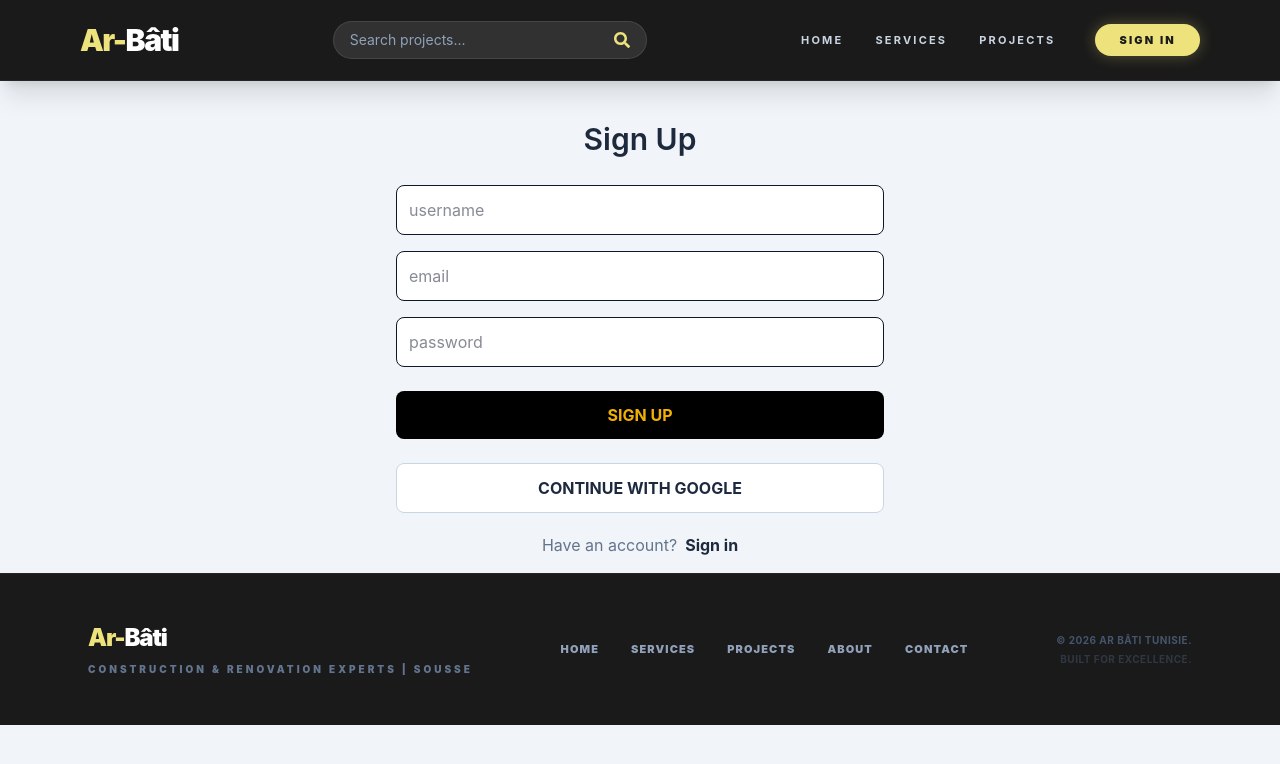
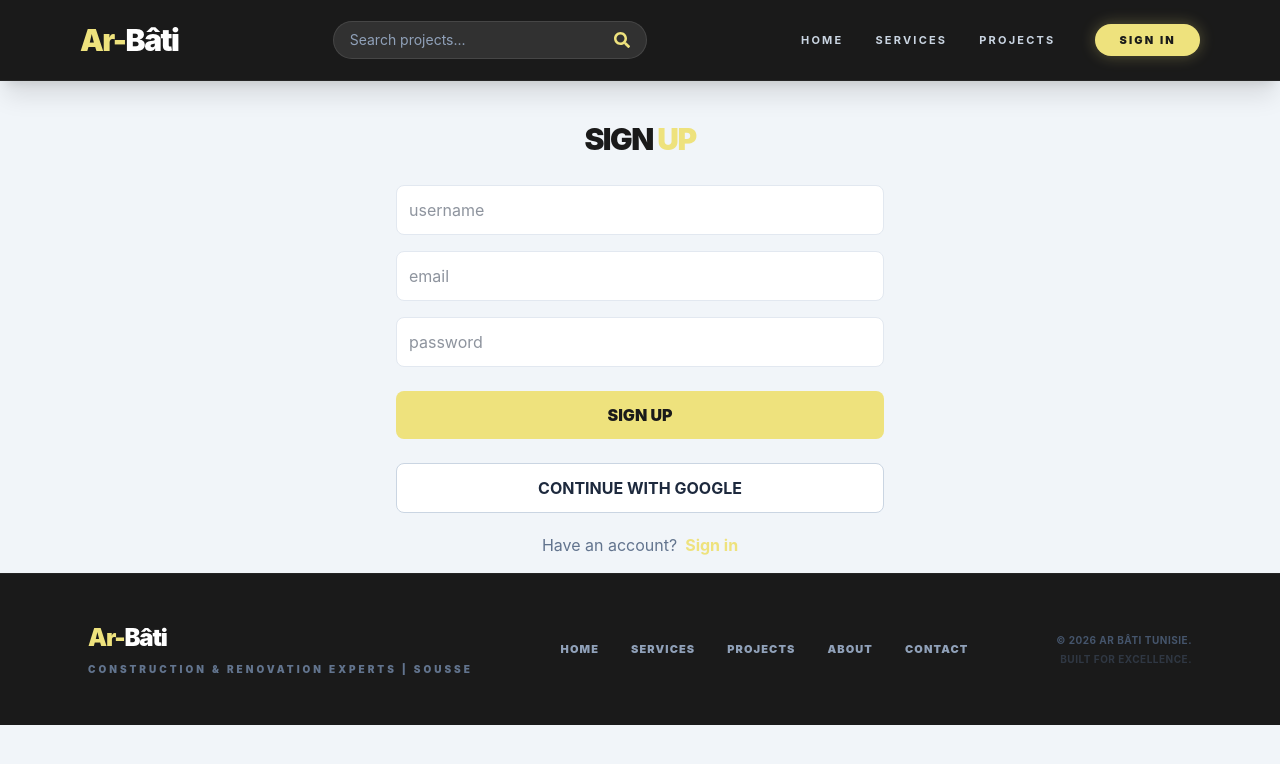
Before and after one commit to douaalahmar-sudo/AR-Bati, a React (Vite) app in the folder client/: page /sign-up in a window 1280 px wide. Shown: the top 764 px of the page. Built offline with nearby package versions, Linux system fonts and the light colour scheme; no server answers.

Commit message:
touchups on frontend

```diff
--- a/client/src/pages/AdminDashboard.jsx
+++ b/client/src/pages/AdminDashboard.jsx
@@ -1,43 +1,53 @@
 import React from 'react';
-import { FaProjectDiagram, FaEnvelope, FaPlusCircle, FaUsers } from 'react-icons/fa';
+import { FaProjectDiagram, FaEnvelope, FaPlusCircle } from 'react-icons/fa';
 import { Link } from 'react-router-dom';
 
 export default function AdminDashboard() {
   return (
     <div className='p-6 max-w-6xl mx-auto'>
-      <h1 className='text-3xl font-bold text-slate-800 mb-8'>Admin <span className='text-amber-500'>Control Center</span></h1>
+      {/* FIXED: 'Admin' changed from text-white to text-[#1a1a1a] for better contrast against light background */}
+      <h1 className='text-3xl font-black text-[#1a1a1a] mb-8 uppercase tracking-tighter'>
+        Admin <span className='text-[#eee27d]'>Control Center</span>
+      </h1>
 
       <div className='grid grid-cols-1 md:grid-cols-2 lg:grid-cols-3 gap-6'>
         {/* STAT CARD: Projects */}
-        <div className='bg-white p-6 rounded-xl shadow-md border-l-4 border-amber-400'>
+        {/* Unifying with Ar-Bâti Gold border [#eee27d] */}
+        <div className='bg-white p-6 rounded-xl shadow-md border-l-4 border-[#eee27d]'>
           <div className='flex items-center justify-between'>
             <div>
-              <p className='text-slate-500 text-sm uppercase font-bold'>Total Projects</p>
-              <h2 className='text-2xl font-bold'>12</h2>
+              <p className='text-slate-500 text-sm uppercase font-black tracking-widest'>Total Projects</p>
+              <h2 className='text-2xl font-bold text-slate-800'>12</h2>
             </div>
-            <FaProjectDiagram className='text-3xl text-slate-300' />
+            <FaProjectDiagram className='text-3xl text-slate-200' />
           </div>
-          <Link to='/manage-projects' className='text-amber-600 text-sm font-semibold mt-4 block hover:underline'>Manage Projects &rarr;</Link>
+          <Link to='/manage-projects' className='text-[#d6cc6a] text-sm font-bold mt-4 block hover:text-[#eee27d] transition-colors'>
+            Manage Projects &rarr;
+          </Link>
         </div>
 
         {/* STAT CARD: Messages */}
-        <div className='bg-white p-6 rounded-xl shadow-md border-l-4 border-blue-400'>
+        {/* Using standard dark grey border for sober contrast */}
+        <div className='bg-white p-6 rounded-xl shadow-md border-l-4 border-slate-800'>
           <div className='flex items-center justify-between'>
             <div>
-              <p className='text-slate-500 text-sm uppercase font-bold'>New Inquiries</p>
-              <h2 className='text-2xl font-bold'>5</h2>
+              <p className='text-slate-500 text-sm uppercase font-black tracking-widest'>New Inquiries</p>
+              <h2 className='text-2xl font-bold text-slate-800'>5</h2>
             </div>
-            <FaEnvelope className='text-3xl text-slate-300' />
+            <FaEnvelope className='text-3xl text-slate-200' />
           </div>
-          <Link to='/admin-messages' className='text-blue-600 text-sm font-semibold mt-4 block hover:underline'>View Messages &rarr;</Link>
+          <Link to='/admin-messages' className='text-slate-600 text-sm font-bold mt-4 block hover:underline'>
+            View Messages &rarr;
+          </Link>
         </div>
 
         {/* ACTION CARD: Add Project */}
-        <div className='bg-slate-800 p-6 rounded-xl shadow-md flex flex-col justify-between'>
-          <p className='text-white font-bold'>Quick Actions</p>
+        {/* Anchored with Ar-Bâti dark tone [#1a1a1a] */}
+        <div className='bg-[#1a1a1a] p-6 rounded-xl shadow-xl flex flex-col justify-between border border-white/5'>
+          <p className='text-white font-black uppercase text-xs tracking-widest'>Quick Actions</p>
           <Link
             to='/create-project'
-            className='mt-4 flex items-center justify-center gap-2 bg-amber-400 text-slate-900 py-2 rounded-lg font-bold hover:bg-amber-500 transition-colors'
+            className='mt-4 flex items-center justify-center gap-2 bg-[#eee27d] text-[#1a1a1a] py-3 rounded-lg font-black uppercase text-xs hover:bg-white transition-all transform active:scale-95 shadow-lg shadow-yellow-500/10'
           >
             <FaPlusCircle /> Add New Project
           </Link>
--- a/client/src/pages/SignIn.jsx
+++ b/client/src/pages/SignIn.jsx
@@ -47,29 +47,30 @@ export default function SignIn() {
 
   return (
     <div className='p-3 max-w-lg mx-auto'>
-      <h1 className='text-3xl text-center font-semibold my-7 text-slate-800'>
-        Sign In
+      {/* FIXED: 'Sign' changed from text-white to text-[#1a1a1a] for contrast against light background */}
+      <h1 className='text-3xl text-center font-black my-7 text-[#1a1a1a] uppercase tracking-tighter'>
+        Sign <span className='text-[#eee27d]'>In</span>
       </h1>
       <form onSubmit={handleSubmit} className='flex flex-col gap-4'>
         <input
           type='email'
           placeholder='email'
-          className='border p-3 rounded-lg bg-white focus:outline-yellow-500 transition-all'
+          className='border border-slate-200 p-3 rounded-lg bg-white text-slate-800 focus:outline-none focus:ring-2 focus:ring-[#eee27d] transition-all'
           id='email'
           onChange={handleChange}
         />
         <input
           type='password'
           placeholder='password'
-          className='border p-3 rounded-lg bg-white focus:outline-yellow-500 transition-all'
+          className='border border-slate-200 p-3 rounded-lg bg-white text-slate-800 focus:outline-none focus:ring-2 focus:ring-[#eee27d] transition-all'
           id='password'
           onChange={handleChange}
         />
         <button
           disabled={loading}
-          className='bg-black text-yellow-500 p-3 rounded-lg uppercase font-bold mt-2
+          className='bg-[#eee27d] text-[#1a1a1a] p-3 rounded-lg uppercase font-black mt-2
                      transition-all duration-300 ease-in-out
-                     hover:opacity-95 hover:-translate-y-1 hover:shadow-xl hover:text-yellow-400
+                     hover:bg-[#1a1a1a] hover:text-[#eee27d] hover:-translate-y-1 hover:shadow-[0_0_20px_rgba(238,226,125,0.3)]
                      disabled:opacity-80'>
           {loading ? 'Loading...' : 'Sign In'}
         </button>
@@ -78,9 +79,10 @@ export default function SignIn() {
       <div className='flex gap-2 mt-5 justify-center'>
         <p className='text-slate-500'>Don't have an account?</p>
         <Link to={'/sign-up'}>
-          <span className='text-slate-800 font-bold cursor-pointer transition-all duration-300
-                           inline-block hover:text-yellow-600 hover:scale-110
-                           border-b-2 border-transparent hover:border-yellow-600 pb-0.5'>
+          {/* Using Ar-Bâti Gold for links instead of slate-800 for consistent accenting */}
+          <span className='text-[#eee27d] font-bold cursor-pointer transition-all duration-300
+                           inline-block hover:text-[#1a1a1a] hover:scale-110
+                           border-b-2 border-transparent hover:border-[#1a1a1a] pb-0.5'>
             Sign up
           </span>
         </Link>
--- a/client/src/pages/SignUp.jsx
+++ b/client/src/pages/SignUp.jsx
@@ -1,51 +1,35 @@
 import { useState } from 'react';
-import { Link, useNavigate } from 'react-router-dom'; // Added useNavigate
+import { Link, useNavigate } from 'react-router-dom';
 import OAuth from '../components/OAuth';
 
 export default function SignUp() {
   const [formData, setFormData] = useState({});
-  const [error, setError] = useState(null); // To track errors
-  const [loading, setLoading] = useState(false); // To track loading state
+  const [error, setError] = useState(null);
+  const [loading, setLoading] = useState(false);
   const navigate = useNavigate();
 
   const handleChange = (e) => {
-    setFormData({
-      ...formData,
-      [e.target.id]: e.target.value,
-    });
+    setFormData({ ...formData, [e.target.id]: e.target.value });
   };
 
   const handleSubmit = async (e) => {
-    e.preventDefault();// bsh ki tclicki ala submit ma trefreshish l page:)
+    e.preventDefault(); // bsh ki tclicki ala submit ma trefreshish l page:)
     setLoading(true);
     try {
-      setLoading(true);
       const res = await fetch('/api/auth/signup', {
         method: 'POST',
-        headers: {
-          'Content-Type': 'application/json',
-        },
+        headers: { 'Content-Type': 'application/json' },
         body: JSON.stringify(formData),
       });
       const data = await res.json();
-      console.log(data);
       if(data.success === false) {
           setLoading(false);
           setError(data.message);
           return;
       }
-
-      if (data.success === false) {
-        setLoading(false);
-        setError(data.message);
-        return;
-      }
       setLoading(false);
       setError(null);
-      // If success, navigate to sign-in or show success
       navigate('/sign-in');
-      //setError(null)
-
     } catch (error) {
       setLoading(false);
       setError(error.message);
@@ -54,56 +38,47 @@ export default function SignUp() {
 
   return (
     <div className='p-3 max-w-lg mx-auto'>
-      <h1 className='text-3xl text-center font-semibold my-7 text-slate-800'>
-        Sign Up
+      <h1 className='text-3xl text-center font-black my-7 text-[#1a1a1a] uppercase tracking-tighter'>
+        Sign <span className='text-[#eee27d]'>Up</span>
       </h1>
-
       <form onSubmit={handleSubmit} className='flex flex-col gap-4'>
         <input
           type='text'
           placeholder='username'
-          className='border p-3 rounded-lg bg-white focus:outline-yellow-500 transition-all'
+          className='border border-slate-200 p-3 rounded-lg bg-white text-slate-800 focus:outline-none focus:ring-2 focus:ring-[#eee27d] transition-all'
           id='username'
           onChange={handleChange}
         />
         <input
           type='email'
           placeholder='email'
-          className='border p-3 rounded-lg bg-white focus:outline-yellow-500 transition-all'
+          className='border border-slate-200 p-3 rounded-lg bg-white text-slate-800 focus:outline-none focus:ring-2 focus:ring-[#eee27d] transition-all'
           id='email'
           onChange={handleChange}
         />
         <input
           type='password'
           placeholder='password'
-          className='border p-3 rounded-lg bg-white focus:outline-yellow-500 transition-all'
+          className='border border-slate-200 p-3 rounded-lg bg-white text-slate-800 focus:outline-none focus:ring-2 focus:ring-[#eee27d] transition-all'
           id='password'
           onChange={handleChange}
         />
-
         <button
           disabled={loading}
-          className='bg-black text-yellow-500 p-3 rounded-lg uppercase font-bold mt-2
-                           transition-all duration-300 ease-in-out
-                           hover:opacity-95 hover:-translate-y-1 hover:shadow-xl hover:text-yellow-400
-                           disabled:opacity-80'>
+          className='bg-[#eee27d] text-[#1a1a1a] p-3 rounded-lg uppercase font-black mt-2 transition-all duration-300 ease-in-out hover:bg-[#1a1a1a] hover:text-[#eee27d] hover:-translate-y-1 hover:shadow-[0_0_20px_rgba(238,226,125,0.3)] disabled:opacity-80'
+        >
           {loading ? 'Loading...' : 'Sign Up'}
         </button>
         <OAuth/>
       </form>
-
-
       <div className='flex gap-2 mt-5 justify-center'>
         <p className='text-slate-500'>Have an account?</p>
         <Link to={'/sign-in'}>
-          <span className='text-slate-800 font-bold cursor-pointer transition-all duration-300
-                           inline-block hover:text-yellow-600 hover:scale-110
-                           border-b-2 border-transparent hover:border-yellow-600 pb-0.5'>
+          <span className='text-[#eee27d] font-bold cursor-pointer transition-all duration-300 inline-block hover:text-[#1a1a1a] hover:scale-110 border-b-2 border-transparent hover:border-[#1a1a1a] pb-0.5'>
             Sign in
           </span>
         </Link>
       </div>
-
       {error && <p className='text-red-500 mt-5 text-center font-semibold'>{error}</p>}
     </div>
   );
```
